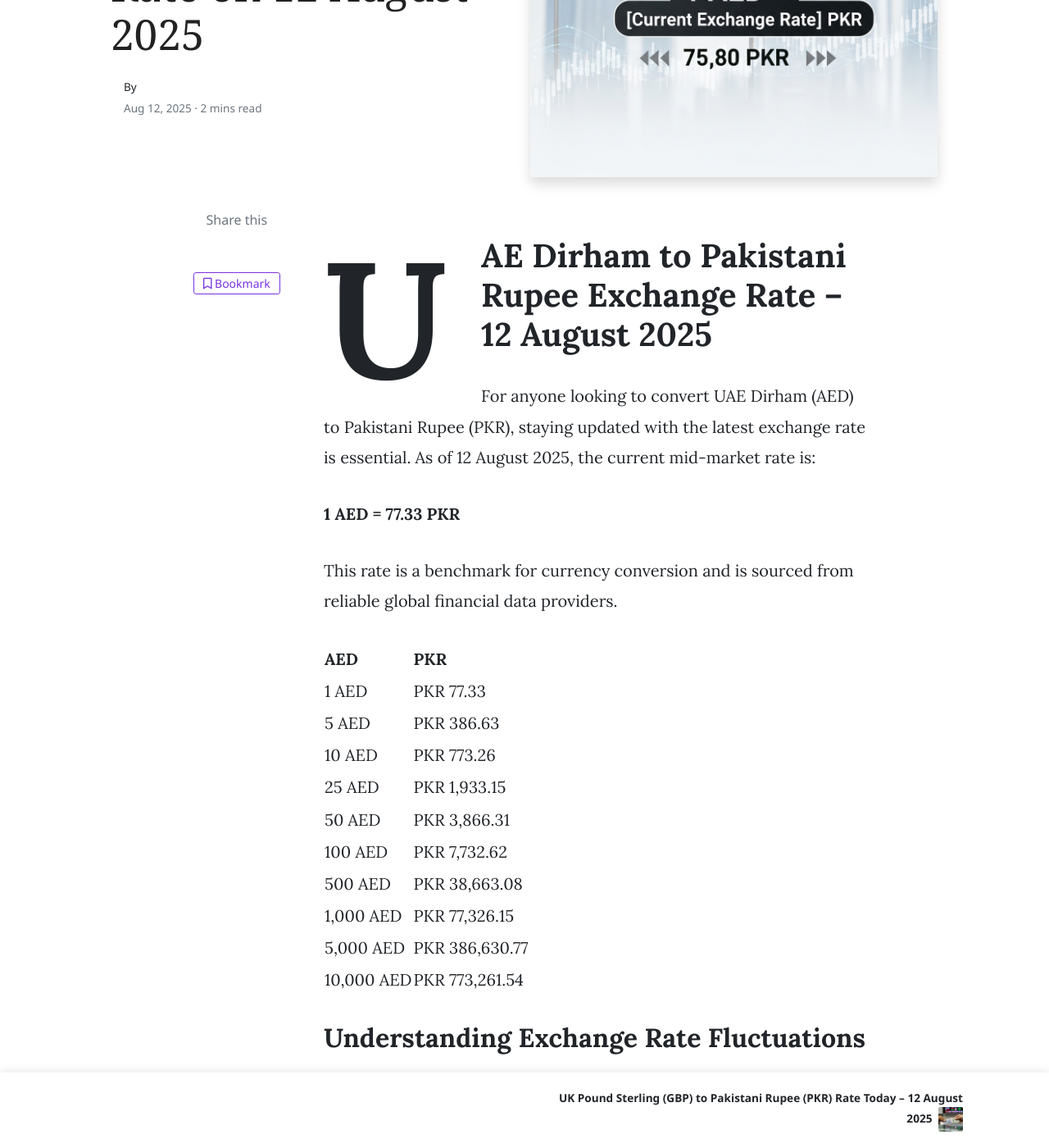
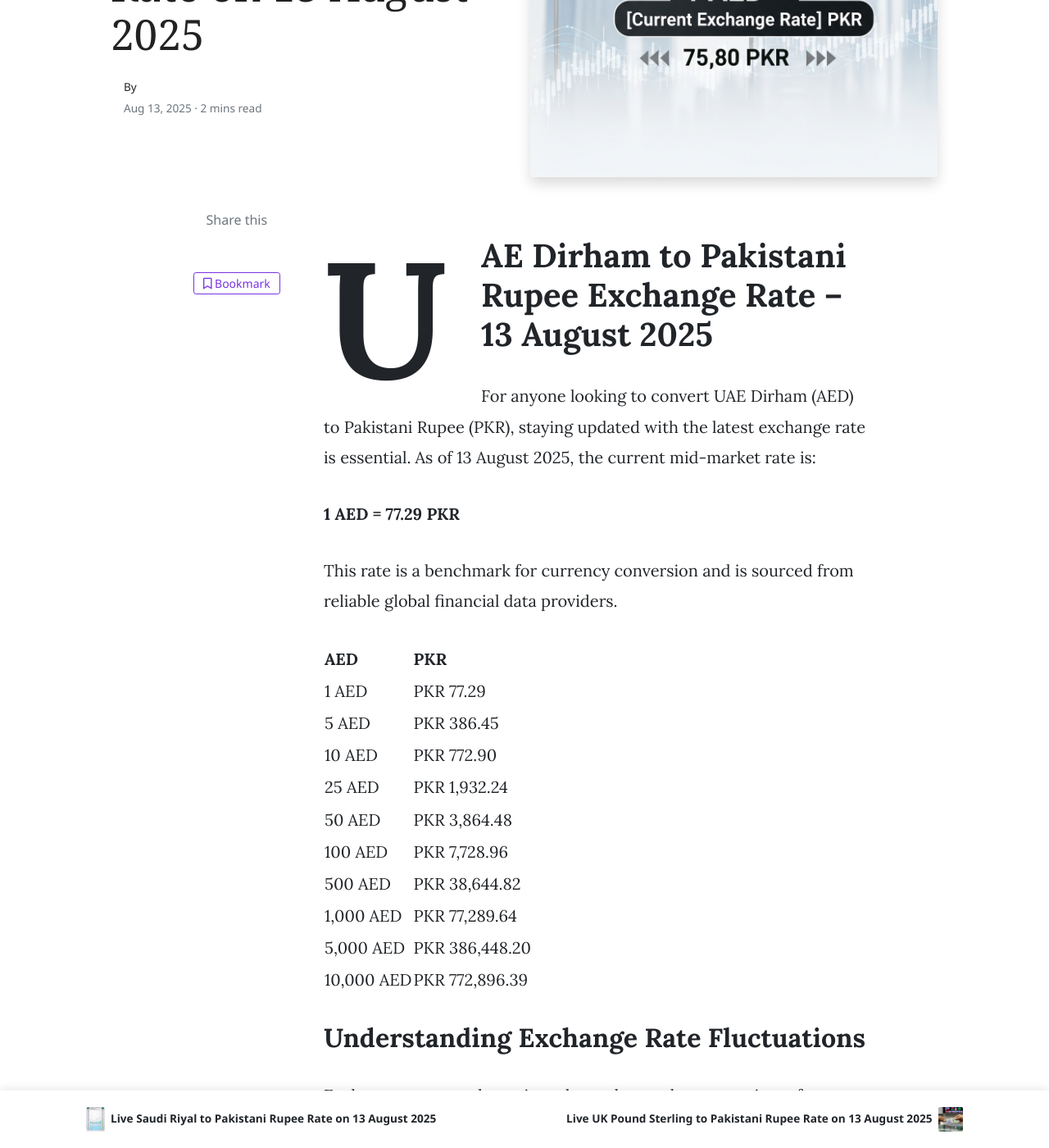
Before and after one commit to mlcom/mlcom.github.io, a Jekyll site: the page built from _posts/2025-08-13-today-uae-dirham-to-pkr-exchange-rate-august-2025-prices-updated-aed-to-pkr.md, in a window 1280 px wide and 1400 px high, scrolled down 870 px. Shown: the whole window at 82% size. Built offline with Jekyll 4.4.1, drawn with Linux system fonts in a browser that asks for light colours; nearby versions of some CDN libraries; comment, search, counter and statistics services are not loaded; some of the changed text lies outside the part shown.

Commit message:
Automated: Update currency rates and generate daily posts

```diff
--- a/_posts/2025-08-12-today-saudi-riyal-to-pkr-exchange-rate-august-2025-prices-updated-sar-to-pkr.md
+++ b/_posts/2025-08-13-today-saudi-riyal-to-pkr-exchange-rate-august-2025-prices-updated-sar-to-pkr.md
@@ -1,32 +1,32 @@
 ---
 layout: post
-title:  'Today's SAR to PKR Exchange Rate: 12 August 2025'
+title:  'Live Saudi Riyal to Pakistani Rupee Rate on 13 August 2025'
 author: jane
 categories: [ sar-to-pkr ]
 image: assets/images/sar-to-pkr-rate-today.jpg
 tags: ['SAR to PKR', 'Saudi Riyal to Pakistani Rupee', 'today riyal rate in pakistan', 'saudi riyal rate', 'open market riyal rate']
 ---
 
-# Saudi Riyal to Pakistani Rupee Exchange Rate – 12 August 2025
+# Saudi Riyal to Pakistani Rupee Exchange Rate – 13 August 2025
 
-For anyone looking to convert Saudi Riyal (SAR) to Pakistani Rupee (PKR), staying updated with the latest exchange rate is essential. As of 12 August 2025, the current mid-market rate is:
+For anyone looking to convert Saudi Riyal (SAR) to Pakistani Rupee (PKR), staying updated with the latest exchange rate is essential. As of 13 August 2025, the current mid-market rate is:
 
-**1 SAR = 75.73 PKR**
+**1 SAR = 75.69 PKR**
 
 This rate is a benchmark for currency conversion and is sourced from reliable global financial data providers.
 
 | SAR | PKR |
 | --- | --- |
-| 1 SAR | PKR 75.73 |
-| 5 SAR | PKR 378.64 |
-| 10 SAR | PKR 757.28 |
-| 25 SAR | PKR 1,893.20 |
-| 50 SAR | PKR 3,786.40 |
-| 100 SAR | PKR 7,572.81 |
-| 500 SAR | PKR 37,864.04 |
-| 1,000 SAR | PKR 75,728.08 |
-| 5,000 SAR | PKR 378,640.40 |
-| 10,000 SAR | PKR 757,280.80 |
+| 1 SAR | PKR 75.69 |
+| 5 SAR | PKR 378.46 |
+| 10 SAR | PKR 756.92 |
+| 25 SAR | PKR 1,892.31 |
+| 50 SAR | PKR 3,784.62 |
+| 100 SAR | PKR 7,569.23 |
+| 500 SAR | PKR 37,846.16 |
+| 1,000 SAR | PKR 75,692.32 |
+| 5,000 SAR | PKR 378,461.60 |
+| 10,000 SAR | PKR 756,923.20 |
 
 
 ## Understanding Exchange Rate Fluctuations
@@ -45,7 +45,7 @@ While there's no guaranteed 'best day,' rates are often more stable mid-week (Tu
 
 ### How much is 1,000 SAR in Pakistani Rupees today?
 
-Based on today's mid-market exchange rate, 1,000 Saudi Riyals is equivalent to **75,728.08** Pakistani Rupees. This value is for informational purposes and may vary slightly at your chosen exchange service.
+Based on today's mid-market exchange rate, 1,000 Saudi Riyals is equivalent to **75,692.32** Pakistani Rupees. This value is for informational purposes and may vary slightly at your chosen exchange service.
 
 
 
--- a/_posts/2025-08-12-today-uae-dirham-to-pkr-exchange-rate-august-2025-prices-updated-aed-to-pkr.md
+++ b/_posts/2025-08-13-today-uae-dirham-to-pkr-exchange-rate-august-2025-prices-updated-aed-to-pkr.md
@@ -1,32 +1,32 @@
 ---
 layout: post
-title:  'Live UAE Dirham to Pakistani Rupee Rate on 12 August 2025'
+title:  'Live UAE Dirham to Pakistani Rupee Rate on 13 August 2025'
 author: jane
 categories: [ aed-to-pkr ]
 image: assets/images/aed-to-pkr-rate-today.jpg
 tags: ['AED to PKR', 'UAE Dirham to Pakistani Rupee', 'dubai dirham to pkr', 'dirham rate in pakistan today', 'uae exchange rate pakistan']
 ---
 
-# UAE Dirham to Pakistani Rupee Exchange Rate – 12 August 2025
+# UAE Dirham to Pakistani Rupee Exchange Rate – 13 August 2025
 
-For anyone looking to convert UAE Dirham (AED) to Pakistani Rupee (PKR), staying updated with the latest exchange rate is essential. As of 12 August 2025, the current mid-market rate is:
+For anyone looking to convert UAE Dirham (AED) to Pakistani Rupee (PKR), staying updated with the latest exchange rate is essential. As of 13 August 2025, the current mid-market rate is:
 
-**1 AED = 77.33 PKR**
+**1 AED = 77.29 PKR**
 
 This rate is a benchmark for currency conversion and is sourced from reliable global financial data providers.
 
 | AED | PKR |
 | --- | --- |
-| 1 AED | PKR 77.33 |
-| 5 AED | PKR 386.63 |
-| 10 AED | PKR 773.26 |
-| 25 AED | PKR 1,933.15 |
-| 50 AED | PKR 3,866.31 |
-| 100 AED | PKR 7,732.62 |
-| 500 AED | PKR 38,663.08 |
-| 1,000 AED | PKR 77,326.15 |
-| 5,000 AED | PKR 386,630.77 |
-| 10,000 AED | PKR 773,261.54 |
+| 1 AED | PKR 77.29 |
+| 5 AED | PKR 386.45 |
+| 10 AED | PKR 772.90 |
+| 25 AED | PKR 1,932.24 |
+| 50 AED | PKR 3,864.48 |
+| 100 AED | PKR 7,728.96 |
+| 500 AED | PKR 38,644.82 |
+| 1,000 AED | PKR 77,289.64 |
+| 5,000 AED | PKR 386,448.20 |
+| 10,000 AED | PKR 772,896.39 |
 
 
 ## Understanding Exchange Rate Fluctuations
@@ -45,7 +45,7 @@ The UAE pegged the Dirham to the US Dollar to ensure economic stability. This pe
 
 ### How much is 500 AED in Pakistani Rupees today?
 
-As per today's mid-market rates, 500 UAE Dirhams would convert to **77,326.15** Pakistani Rupees. Remember to check with your money transfer operator for their final rate.
+As per today's mid-market rates, 500 UAE Dirhams would convert to **77,289.64** Pakistani Rupees. Remember to check with your money transfer operator for their final rate.
 
 
 
--- a/_posts/2025-08-12-today-uk-pound-sterling-to-pkr-exchange-rate-august-2025-prices-updated-gbp-to-pkr.md
+++ b/_posts/2025-08-13-today-uk-pound-sterling-to-pkr-exchange-rate-august-2025-prices-updated-gbp-to-pkr.md
@@ -1,32 +1,32 @@
 ---
 layout: post
-title:  'UK Pound Sterling (GBP) to Pakistani Rupee (PKR) Rate Today – 12 August 2025'
+title:  'Live UK Pound Sterling to Pakistani Rupee Rate on 13 August 2025'
 author: john
 categories: [ gbp-to-pkr ]
 image: assets/images/usd-to-pkr-rate-today.jpg
 tags: ['GBP to PKR', 'UK Pound to Pakistani Rupee', 'pound rate in pakistan', 'great britain pound to pkr', 'uk to pakistan money transfer']
 ---
 
-# UK Pound Sterling to Pakistani Rupee Exchange Rate – 12 August 2025
+# UK Pound Sterling to Pakistani Rupee Exchange Rate – 13 August 2025
 
-For anyone looking to convert UK Pound Sterling (GBP) to Pakistani Rupee (PKR), staying updated with the latest exchange rate is essential. As of 12 August 2025, the current mid-market rate is:
+For anyone looking to convert UK Pound Sterling (GBP) to Pakistani Rupee (PKR), staying updated with the latest exchange rate is essential. As of 13 August 2025, the current mid-market rate is:
 
-**1 GBP = 381.44 PKR**
+**1 GBP = 382.95 PKR**
 
 This rate is a benchmark for currency conversion and is sourced from reliable global financial data providers.
 
 | GBP | PKR |
 | --- | --- |
-| 1 GBP | PKR 381.44 |
-| 5 GBP | PKR 1,907.19 |
-| 10 GBP | PKR 3,814.38 |
-| 25 GBP | PKR 9,535.94 |
-| 50 GBP | PKR 19,071.88 |
-| 100 GBP | PKR 38,143.76 |
-| 500 GBP | PKR 190,718.80 |
-| 1,000 GBP | PKR 381,437.61 |
-| 5,000 GBP | PKR 1,907,188.05 |
-| 10,000 GBP | PKR 3,814,376.09 |
+| 1 GBP | PKR 382.95 |
+| 5 GBP | PKR 1,914.77 |
+| 10 GBP | PKR 3,829.55 |
+| 25 GBP | PKR 9,573.87 |
+| 50 GBP | PKR 19,147.75 |
+| 100 GBP | PKR 38,295.49 |
+| 500 GBP | PKR 191,477.47 |
+| 1,000 GBP | PKR 382,954.94 |
+| 5,000 GBP | PKR 1,914,774.69 |
+| 10,000 GBP | PKR 3,829,549.38 |
 
 
 ## Understanding Exchange Rate Fluctuations
```
Also changed, not shown: other parts of _posts/2025-08-13-today-uk-pound-sterling-to-pkr-exchange-rate-august-2025-prices-updated-gbp-to-pkr.md (+1 -1 lines), _data/rates.yml (+140 -140 lines), _posts/2025-08-13-today-us-dollar-to-pkr-exchange-rate-august-2025-prices-updated-usd-to-pkr.md (renamed from _posts/2025-08-12-today-us-dollar-to-pkr-exchange-rate-august-2025-prices-updated-usd-to-pkr.md, +15 -15 lines).
